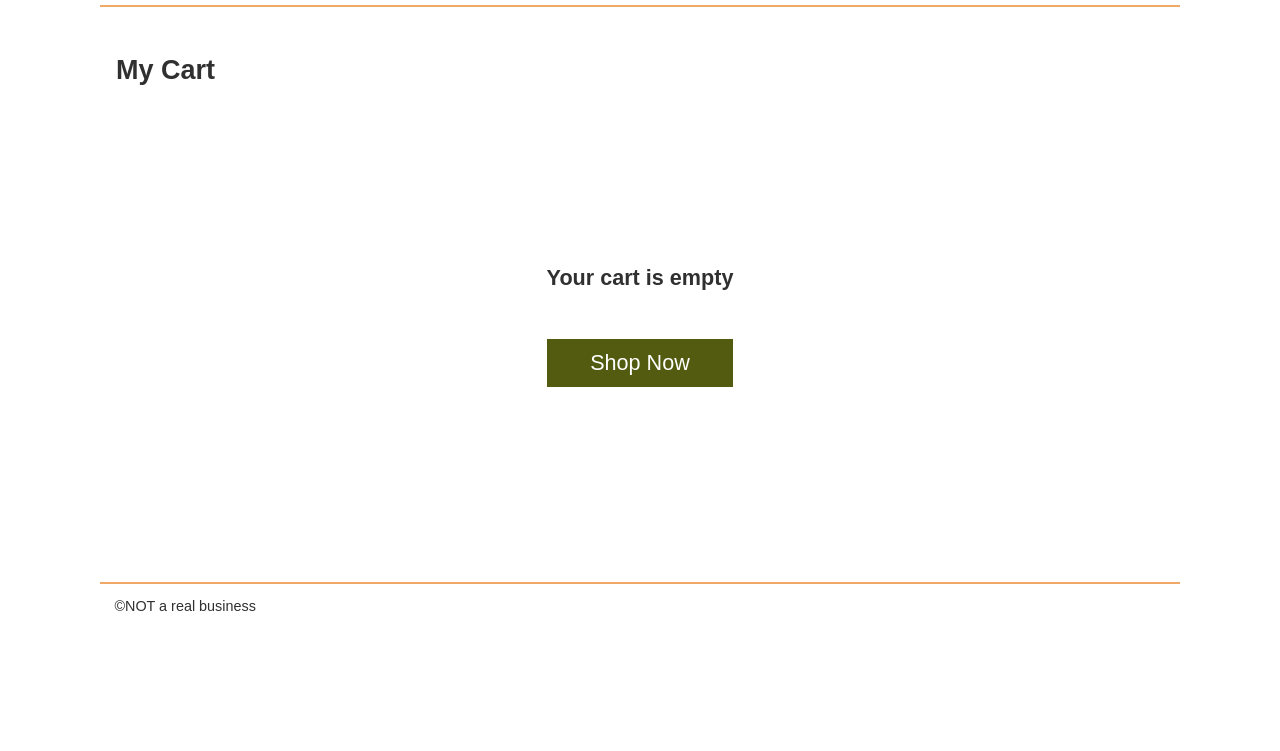
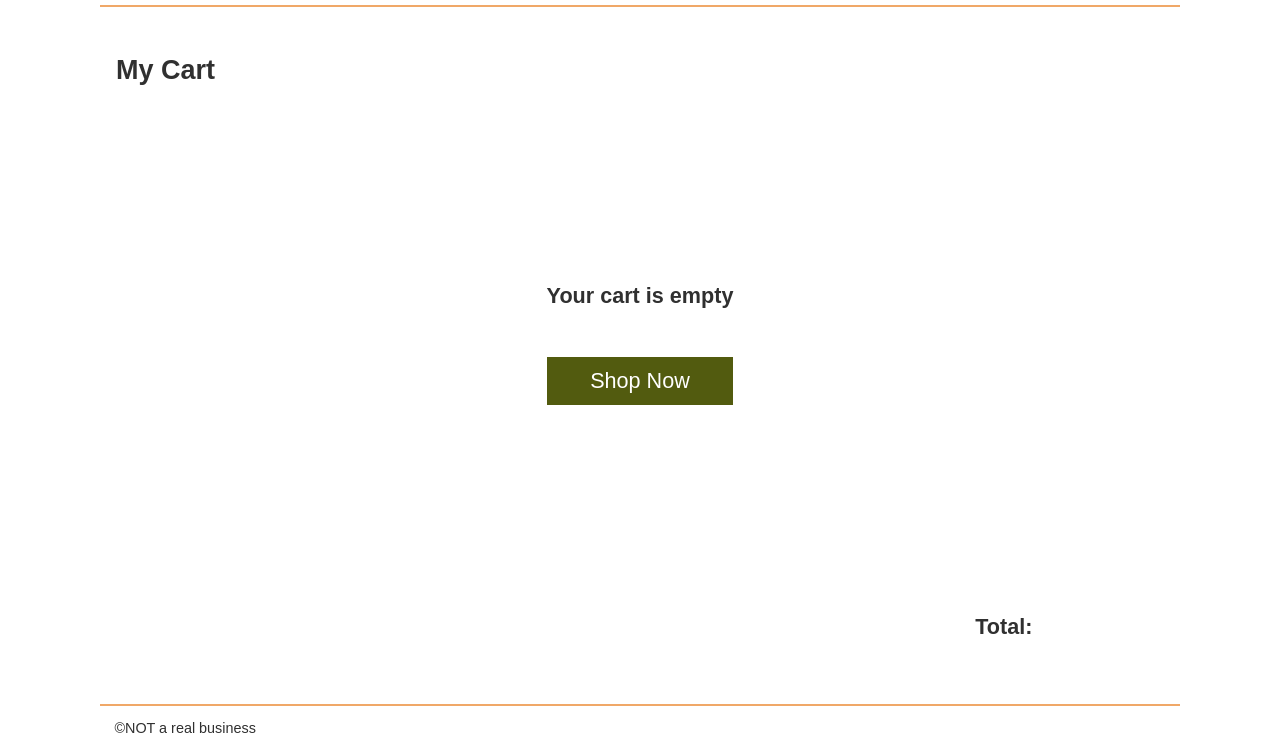
Before and after one commit to KingKacrae99/wdd330, a website: page src/cart/index.html in a window 1280 px wide. Shown: the part 71-822 px from the top of the page. Before the commit the page ends 800 px from the top, so only its background shows below. Drawn offline with Linux system fonts and the light colour scheme.

Commit message:
Total$ in Cart done

```diff
--- a/src/cart/index.html
+++ b/src/cart/index.html
@@ -58,7 +58,8 @@
       <section class="products">
         <h2>My Cart</h2>
 
-        <ul class="product-list">
+        <div class="cart-container">
+          <ul class="product-list">
           <!-- <li class="cart-card divider">
             <a href="product_pages/marmot-ajax-3.html" class="cart-card__image">
               <img
@@ -90,7 +91,11 @@
             <p class="cart-card__price">$199.99</p>
           </li> -->
         </ul>
-
+        <div class="cart-total">
+          <p class="cart-total__text">Total:</p>
+          <p class="cart-total__amount"></p>
+        </div>
+        </div>
       </section>
     </main>
 
--- a/src/css/style.css
+++ b/src/css/style.css
@@ -122,7 +122,10 @@ button {
   position: relative;
   text-align: center;
 }
-
+.cart-card {
+  width: 100%;
+  gap: 2rem;
+}
 .cart svg {
   width: 25px;
 }
@@ -175,6 +178,7 @@ button {
   flex-flow: row wrap;
   list-style-type: none;
   justify-content: center;
+  width: 100%;
 }
 
 .product-list a {
@@ -275,6 +279,22 @@ button {
   top: 5px;
   right: 5px
 }
+.cart-container {
+  padding: 1em;
+}
+.cart-total {
+  text-align: center;
+  margin: 1em auto;
+  display: flex;
+  align-items: center;
+  justify-content: flex-end;
+  padding-right: 3.5rem;
+}
+.cart-total__text {
+  font-size: 1.2em;
+  margin-right: 1em;
+  font-weight: bold;
+}
 
 @media screen and (min-width: 500px) {
   body {
--- a/src/js/cart.js
+++ b/src/js/cart.js
@@ -1,4 +1,5 @@
-import { getLocalStorage } from "./utils.mjs";
+import { getLocalStorage, qs } from "./utils.mjs";
+const totalAmount = qs(".cart-total__amount");
 
 function renderCartContents() {
   const cartItems = getLocalStorage("so-cart");
@@ -37,3 +38,13 @@ function emptyCartTemplate() {
 }
 
 renderCartContents();
+
+function updateTotal() {
+  const cartItems = getLocalStorage("so-cart");
+
+  const total = cartItems.reduce((sum, item) => sum + item.FinalPrice, 0);
+
+  totalAmount.textContent = `$${total.toFixed(2)}`;
+}
+
+updateTotal();
```
